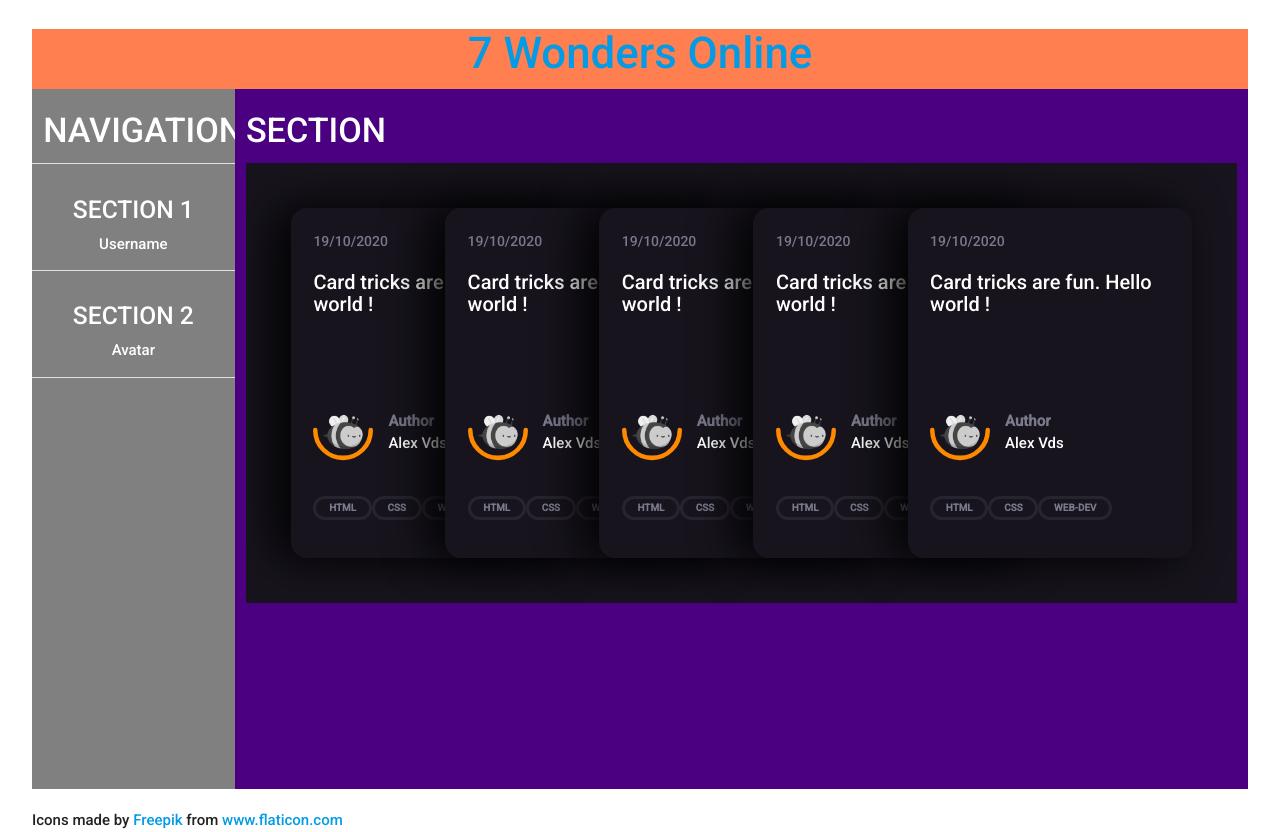
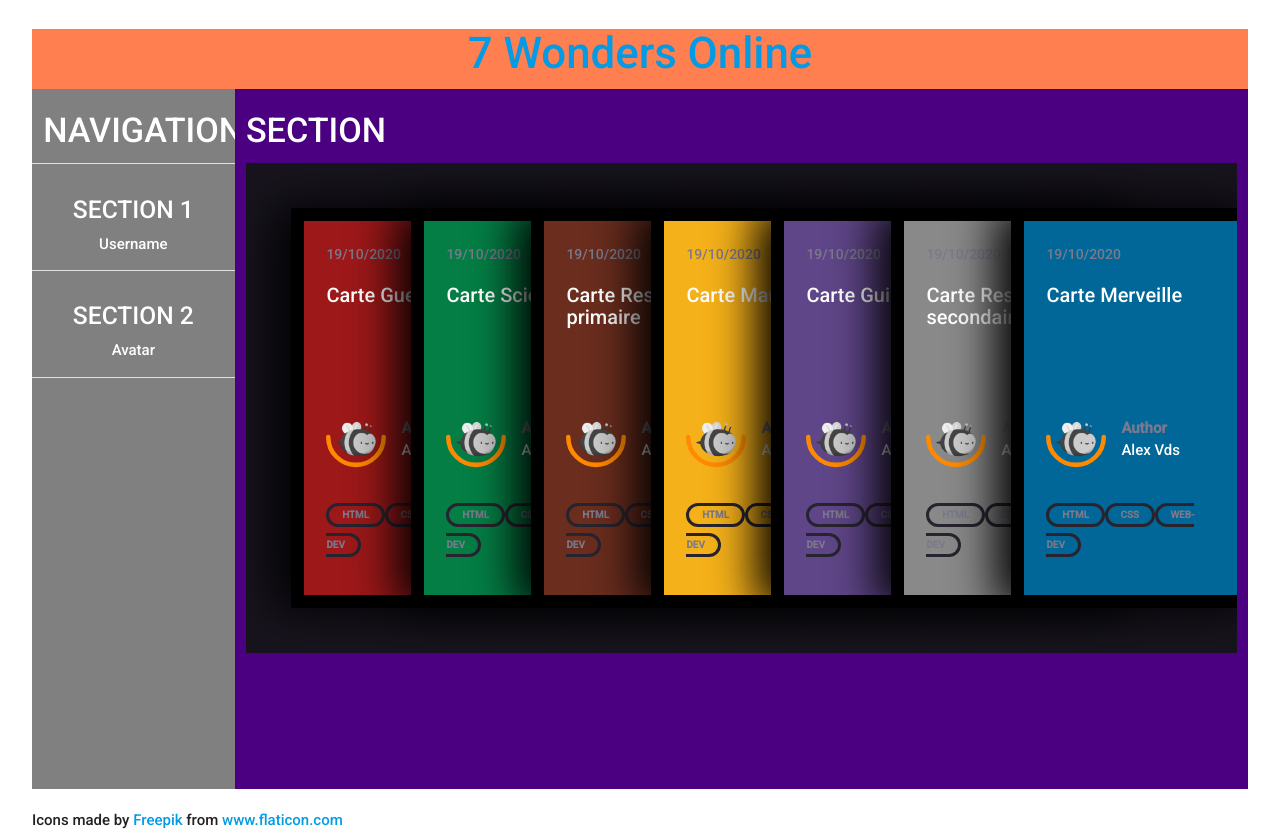
Before and after one commit to vdsalexandre/sw-ng9-app, an Angular app: page /game in a window 1280 px wide. Built offline with nearby package versions, Linux system fonts and the light colour scheme; a web font is replaced by a local one.

Commit message:
trying colors for any type of card

```diff
--- a/src/app/game/game.component.css
+++ b/src/app/game/game.component.css
@@ -29,11 +29,12 @@ section {
 }
 
 .card {
-    height: 350px;
-    width: 400px;
+    height: 400px;
+    width: 250px;
     min-width: 250px;
     padding: 1.5rem;
-    border-radius: 16px;
+    border: solid black 13px;
+    /* border-radius: 16px; */
     background: #17141d;
     box-shadow: -1rem 0 3rem #000;
     display: flex;
@@ -43,6 +44,34 @@ section {
     scroll-snap-align: start;
     clear: both;
     position: relative;
+}
+
+.card-ressource {
+    background: #6a2d1e;
+}
+
+.card-ressource-autre {
+    background: #898989;
+}
+
+.card-marchand {
+    background: #f5b11a;
+}
+
+.card-guilde {
+    background: #5f4688;
+}
+
+.card-science {
+    background: #047e45;
+}
+
+.card-guerre {
+    background: #9d1819;
+}
+
+.card-merveille {
+    background: #006798;
 }
 
 .card:focus-within~.card, .card:hover~.card {
--- a/src/app/game/game.component.html
+++ b/src/app/game/game.component.html
@@ -1,8 +1,8 @@
 <section class="card-list">
-    <article class="card">
+    <article class="card card-guerre">
         <header class="card-header">
             <p>19/10/2020</p>
-            <h2>Card tricks are fun. Hello world !</h2>
+            <h2>Carte Guerre</h2>
         </header>
 
         <div class="card-author">
@@ -24,10 +24,10 @@
             <a href="#">web-dev</a>
           </div>
     </article>
-    <article class="card">
+    <article class="card card-science">
         <header class="card-header">
             <p>19/10/2020</p>
-            <h2>Card tricks are fun. Hello world !</h2>
+            <h2>Carte Scientifique</h2>
         </header>
 
         <div class="card-author">
@@ -49,10 +49,10 @@
             <a href="#">web-dev</a>
           </div>
     </article>
-    <article class="card">
+    <article class="card card-ressource">
         <header class="card-header">
             <p>19/10/2020</p>
-            <h2>Card tricks are fun. Hello world !</h2>
+            <h2>Carte Ressource primaire</h2>
         </header>
 
         <div class="card-author">
@@ -74,10 +74,10 @@
             <a href="#">web-dev</a>
           </div>
     </article>
-    <article class="card">
+    <article class="card card-marchand">
         <header class="card-header">
             <p>19/10/2020</p>
-            <h2>Card tricks are fun. Hello world !</h2>
+            <h2>Carte Marchand</h2>
         </header>
 
         <div class="card-author">
@@ -99,10 +99,60 @@
             <a href="#">web-dev</a>
           </div>
     </article>
-    <article class="card">
+    <article class="card card-guilde">
         <header class="card-header">
             <p>19/10/2020</p>
-            <h2>Card tricks are fun. Hello world !</h2>
+            <h2>Carte Guilde</h2>
+        </header>
+
+        <div class="card-author">
+            <a class="author-avatar" href="#">
+              <img src="../assets/img/avatar/bee.png" />
+            </a>
+            <svg class="half-circle" viewBox="0 0 106 57">
+              <path d="M102 4c0 27.1-21.9 49-49 49S4 31.1 4 4"></path>
+            </svg>
+
+            <div class="author-name">
+              <div class="author-name-prefix">Author</div>
+              Alex Vds
+            </div>
+          </div>
+          <div class="tags">
+            <a href="#">html</a>
+            <a href="#">css</a>
+            <a href="#">web-dev</a>
+          </div>
+    </article>
+    <article class="card card-ressource-autre">
+        <header class="card-header">
+            <p>19/10/2020</p>
+            <h2>Carte Ressource secondaire</h2>
+        </header>
+
+        <div class="card-author">
+            <a class="author-avatar" href="#">
+              <img src="../assets/img/avatar/bee.png" />
+            </a>
+            <svg class="half-circle" viewBox="0 0 106 57">
+              <path d="M102 4c0 27.1-21.9 49-49 49S4 31.1 4 4"></path>
+            </svg>
+
+            <div class="author-name">
+              <div class="author-name-prefix">Author</div>
+              Alex Vds
+            </div>
+          </div>
+          <div class="tags">
+            <a href="#">html</a>
+            <a href="#">css</a>
+            <a href="#">web-dev</a>
+          </div>
+    </article>
+    <article class="card card-merveille">
+        <header class="card-header">
+            <p>19/10/2020</p>
+            <h2>Carte Merveille</h2>
         </header>
 
         <div class="card-author">
```
